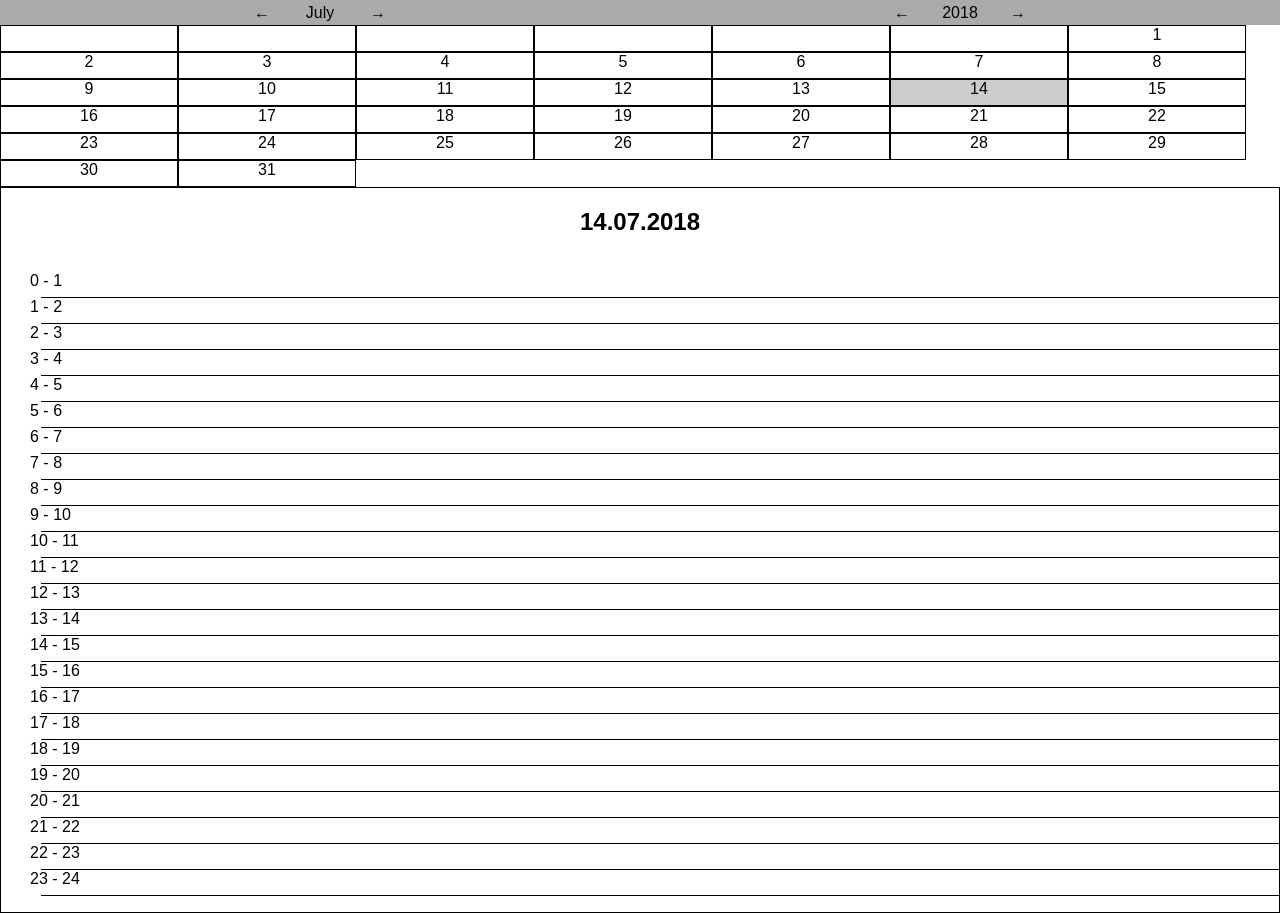
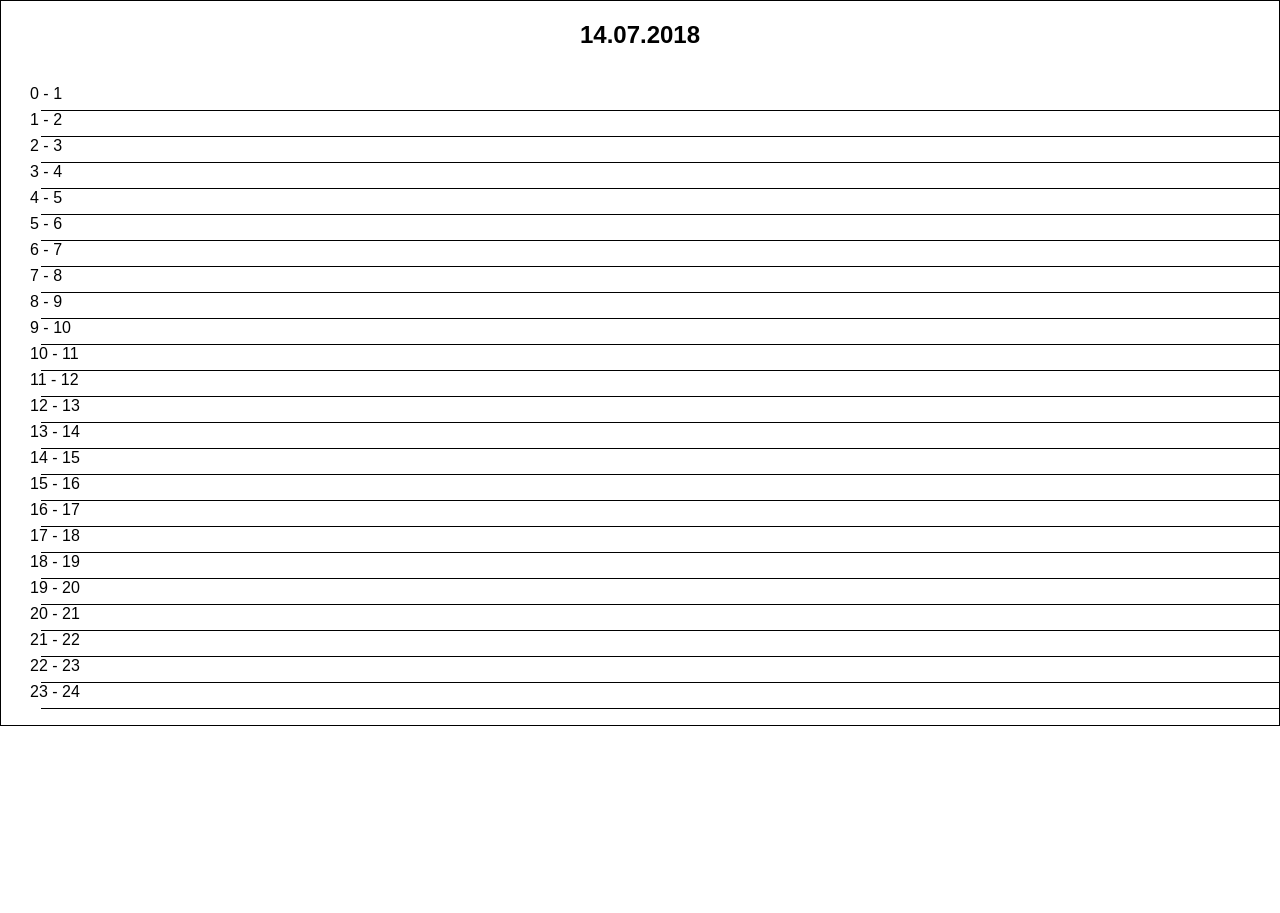
Before and after one commit to kmanuel/electron_calendar, a React (Create React App) app: page /day in a window 1280 px wide. After the commit the page ends 800 px from the top, so only its background shows below. Built offline with nearby package versions, Linux system fonts and the light colour scheme.

Commit message:
use react-router for month-view navigation

```diff
--- a/package.json
+++ b/package.json
@@ -5,6 +5,7 @@
   "dependencies": {
     "react": "^16.4.1",
     "react-dom": "^16.4.1",
+    "react-router-dom": "^4.3.1",
     "react-scripts": "1.1.4"
   },
   "main": "main.js",
--- a/src/components/calendar/Calendar.js
+++ b/src/components/calendar/Calendar.js
@@ -1,7 +1,8 @@
 import React, {Component} from 'react';
-import Navigation from './navigation/Navigation';
-import DayList from './daylist/CalendarMonth';
-import DayDetail from './daydetail/DayDetail';
+import {BrowserRouter as Router, Route} from 'react-router-dom';
+
+import MonthView from './monthview/CalendarMonth';
+import DayDetail from './dayview/DayDetail';
 
 import './Calendar.css';
 
@@ -13,51 +14,15 @@ class Calendar extends Component {
         };
     }
 
-    prevMonth = () => {
-        this.changeMonthBy(-1);
-    };
-
-    nextMonth = () => {
-        this.changeMonthBy(+1);
-    };
-
-    prevYear = () => {
-        this.changeYearBy(-1);
-    };
-
-    nextYear = () => {
-        this.changeYearBy(+1);
-    };
-
-    changeMonthBy = (value) => {
-        this.setState((prevState) => {
-            const newDate = new Date(prevState.date.getTime());
-            newDate.setMonth(newDate.getMonth() + value);
-            return {
-                date: newDate
-            }
-        });
-    };
-
-    changeYearBy = (value) => {
-        this.setState((prevState) => {
-            const newDate = new Date(prevState.date.getTime());
-            newDate.setYear(newDate.getFullYear() + value);
-            return {
-                date: newDate
-            }
-        });
-    };
-
     render() {
         return (
             <div className="calendar">
-                <Navigation
-                    date={this.state.date}
-                    nextMonth={this.nextMonth} prevMonth={this.prevMonth}
-                    nextYear={this.nextYear} prevYear={this.prevYear} />
-                <DayList date={this.state.date} />
-                <DayDetail />
+                <Router>
+                    <div>
+                        <Route path="/month/:year/:month" component={MonthView}/>
+                        <Route path="/day" component={DayDetail}/>
+                    </div>
+                </Router>
             </div>
         );
     }
--- a/src/components/calendar/daylist/CalendarMonth.js
+++ b/src/components/calendar/monthview/CalendarMonth.js
@@ -1,15 +1,25 @@
 import React from 'react';
+import Navigation from './navigation/Navigation';
 import DayEntry from './day/DayEntry';
 import * as utils from '../../../utils/calendarUtils';
 import './CalendarMonth.css';
 
 const CalendarMonth = (props) => {
-    const month = props.date.getMonth();
-    const year = props.date.getFullYear();
+    const month = parseInt(props.match.params.month);
+    const year = parseInt(props.match.params.year);
+
+    this.state = {
+        month,
+        year
+    };
+
     const dayEntries = createDayEntries(month, year);
     return (
-        <div className="calendarmonth">
-            {dayEntries}
+        <div>
+            <Navigation month={this.state.month} year={this.state.year} />
+            <div className="calendarmonth">
+                {dayEntries}
+            </div>
         </div>
     );
 };
--- /dev/null
+++ b/src/components/calendar/monthview/navigation/Navigation.js
@@ -0,0 +1,57 @@
+import React from 'react';
+import {Link} from 'react-router-dom';
+import * as utils from '../../../../utils/calendarUtils';
+import './Navigation.css';
+
+const Navigation = (props) => {
+    const year = props.year;
+    const month = props.month;
+
+    return (
+        <div className="navigation">
+            <span className="month-nav">
+                <Link className="navigator" to={prevMonthLink(year, month)}>&larr;</Link>
+                <span className="navigator-value">{utils.nameForMonth(month)}</span>
+                <Link className="navigator" to={nextMonthLink(year, month)}>&rarr;</Link>
+            </span>
+            <span className="year-nav">
+                <Link className="navigator" to={prevYear(year, month)}>&larr;</Link>
+                <span className="navigator-value">{year}</span>
+                <Link className="navigator" to={nextYear(year, month)}>&rarr;</Link>
+            </span>
+        </div>
+    )
+};
+
+const prevYear = (year, month) => {
+    return changeYear(year, month, -1);
+};
+
+const nextYear = (year, month) => {
+    return changeYear(year, month, +1);
+};
+
+const changeYear = function (year, month, change) {
+    const date = new Date();
+    date.setYear(year + change);
+    date.setMonth(month);
+    return `/month/${date.getFullYear()}/${date.getMonth()}`;
+};
+
+const changeMonth = function (year, month, change) {
+    const date = new Date();
+    date.setYear(year);
+    date.setMonth(month + change);
+    return `/month/${date.getFullYear()}/${date.getMonth()}`;
+};
+
+const prevMonthLink = (year, month) => {
+    return changeMonth(year, month, -1);
+};
+
+const nextMonthLink = (year, month) => {
+    return changeMonth(year, month, +1);
+};
+
+
+export default Navigation;
--- a/src/components/calendar/navigation/Navigation.js
+++ /dev/null
@@ -1,24 +0,0 @@
-import React from 'react';
-import * as utils from '../../../utils/calendarUtils';
-import './Navigation.css';
-
-const Navigation = (props) => {
-    const year = props.date.getFullYear();
-    const month = props.date.getMonth();
-    return (
-        <div className="navigation">
-            <span className="month-nav">
-                <span className="navigator" onClick={() => props.prevMonth()}>&larr;</span>
-                <span className="navigator-value">{utils.nameForMonth(month)}</span>
-                <span className="navigator" onClick={() => props.nextMonth()}>&rarr;</span>
-            </span>
-            <span className="year-nav">
-                <span className="navigator" onClick={() => props.prevYear()}>&larr;</span>
-                <span className="navigator-value">{year}</span>
-                <span className="navigator" onClick={() => props.nextYear()}>&rarr;</span>
-            </span>
-        </div>
-    )
-};
-
-export default Navigation;
```
Also changed, not shown: src/components/calendar/dayview/DayDetail.css (renamed from src/components/calendar/daydetail/DayDetail.css), src/components/calendar/dayview/DayDetail.js (renamed from src/components/calendar/daydetail/DayDetail.js), src/components/calendar/monthview/CalendarMonth.css (renamed from src/components/calendar/daylist/CalendarMonth.css), src/components/calendar/monthview/day/Day.css (renamed from src/components/calendar/daylist/day/Day.css), src/components/calendar/monthview/day/DayEntry.js (renamed from src/components/calendar/daylist/day/DayEntry.js), src/components/calendar/monthview/navigation/Navigation.css (renamed from src/components/calendar/navigation/Navigation.css), 1 other file (tests, documents, lock files or other folders).
